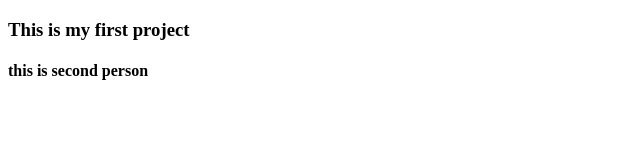
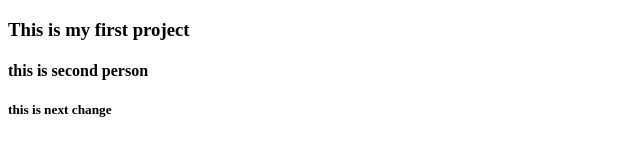
Before and after one commit to Ramyavemu/Project4, a plain HTML site: page index.html in a window 1280 px wide. Shown: the full height of the page, 0-640 px from the left. Drawn offline with Linux system fonts and the light colour scheme.

Commit message:
next change

```diff
--- a/index.html
+++ b/index.html
@@ -8,5 +8,6 @@
 <body>
     <h3>This is my first project</h3>
     <h4>this is second person</h4>
+    <h5>this is next change</h5>
 </body>
 </html>
```
